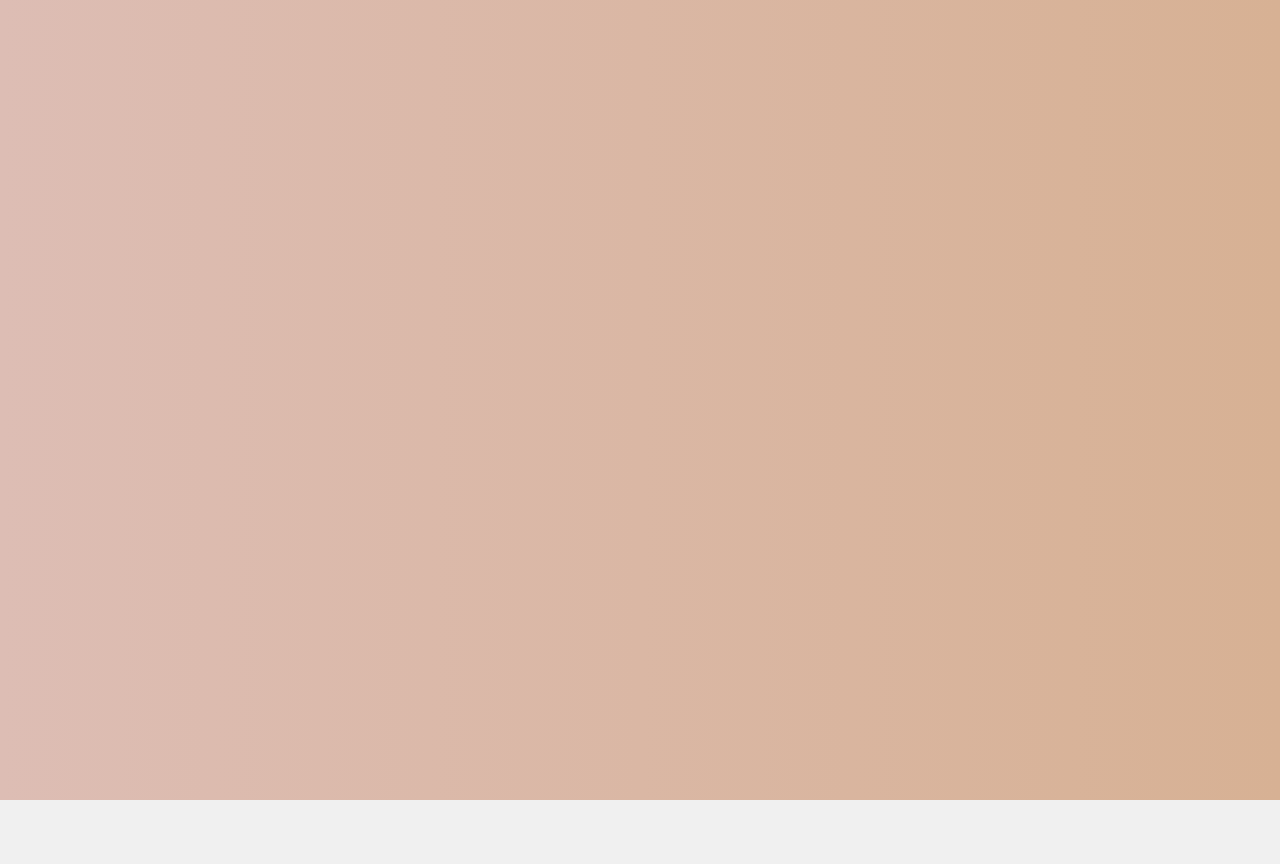
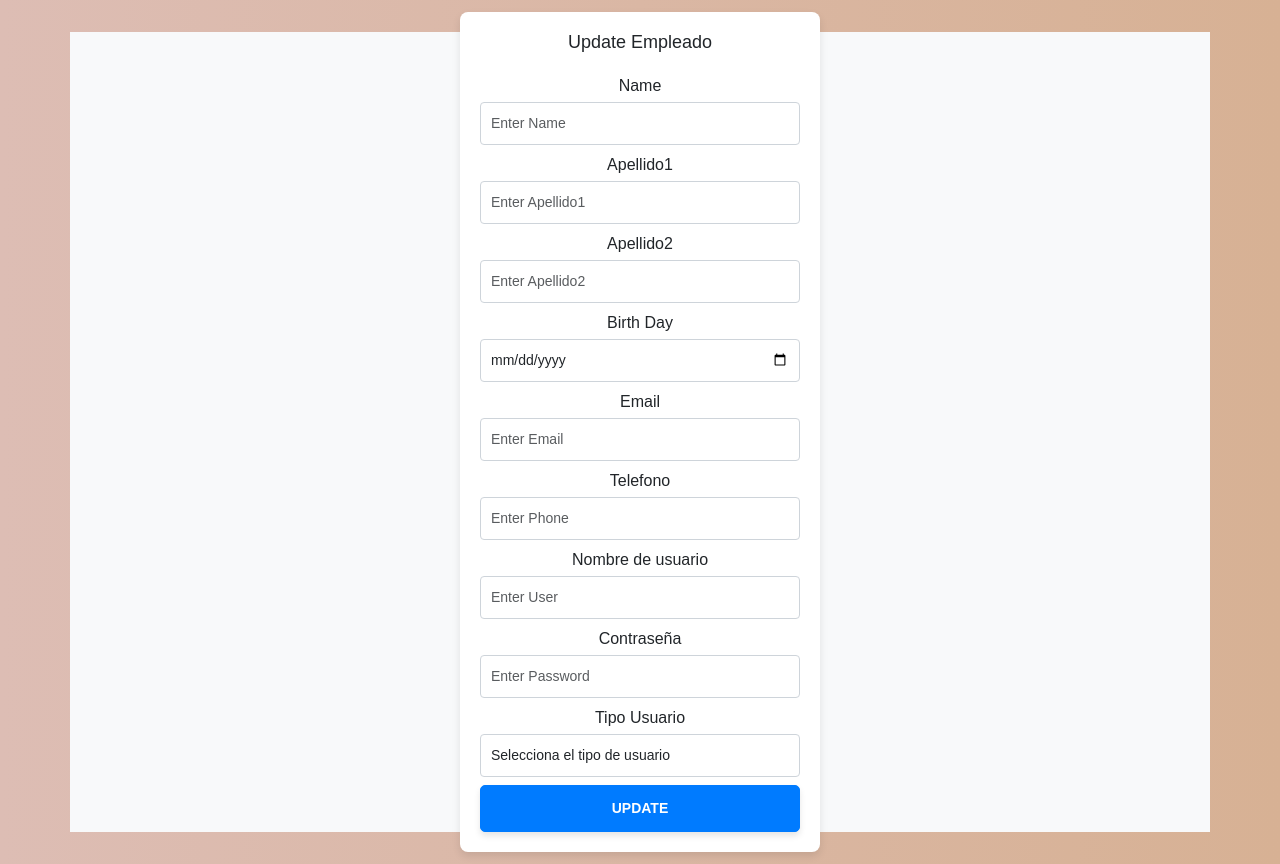
Before and after one commit to GermanIriarte/ProProject2.0, a React (Vite) app in the folder Frontend/: page /updateEmpleados/1 in a window 1280 px wide. Before the commit this address had no page. Before the commit the page ends 800 px from the top, so only its background shows below. Built offline with nearby package versions, Linux system fonts and the light colour scheme.

Commit message:
Se arreglaron las rutas del update

```diff
--- a/Frontend/src/RoutesNav.jsx
+++ b/Frontend/src/RoutesNav.jsx
@@ -37,16 +37,16 @@ function RoutesNav(){
                     <Route path='home/update/:ID_Persona' element= {<UpdatePersona />}></Route>
                     <Route path='/homeProducto' element= {<Producto />}></Route>
                     <Route path='/createProducto' element= {<CreateProducto />}></Route>
-                    <Route path='homeProducto/updateProducto/:Cod_Producto' element= {<UpdateProducto />}></Route>
+                    <Route path='/updateProducto/:Cod_Producto' element= {<UpdateProducto />}></Route>
                     <Route path='/homeProveedor' element= {<Proveedor />}></Route>
                     <Route path='/createProveedor' element= {<CreateProveedor />}></Route>
-                    <Route path='homeProveedor/updateProveedor/:Cod_Proveedor' element= {<UpdateProveedor />}></Route>
+                    <Route path='/updateProveedor/:Cod_Proveedor' element= {<UpdateProveedor />}></Route>
                     <Route path='/Clientes' element= {<Clientes />}></Route>
                     <Route path='/createClientes' element= {<CreateClientes />}></Route>
-                    <Route path='Clientes/updateClientes/:ID_Persona' element= {<UpdateClientes />}></Route>
+                    <Route path='/updateClientes/:ID_Persona' element= {<UpdateClientes />}></Route>
                     <Route path='/Empleados' element= {<Empleados />}></Route>
                     <Route path='/createEmpleados' element= {<CreateEmpleados />}></Route>
-                    <Route path='Empleados/updateEmpleados/:ID_Persona' element= {<UpdateEmpleados />}></Route>
+                    <Route path='/updateEmpleados/:ID_Persona' element= {<UpdateEmpleados />}></Route>
 
 
                 </Routes>
```
